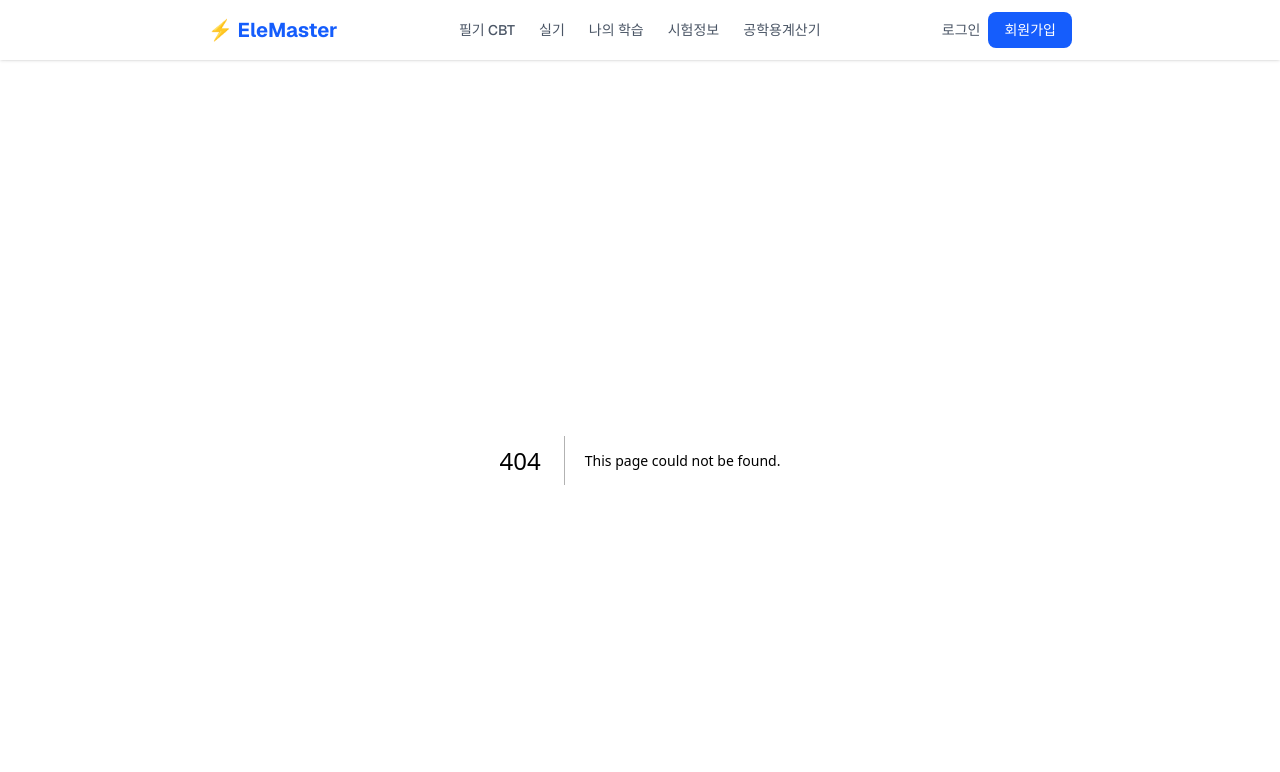
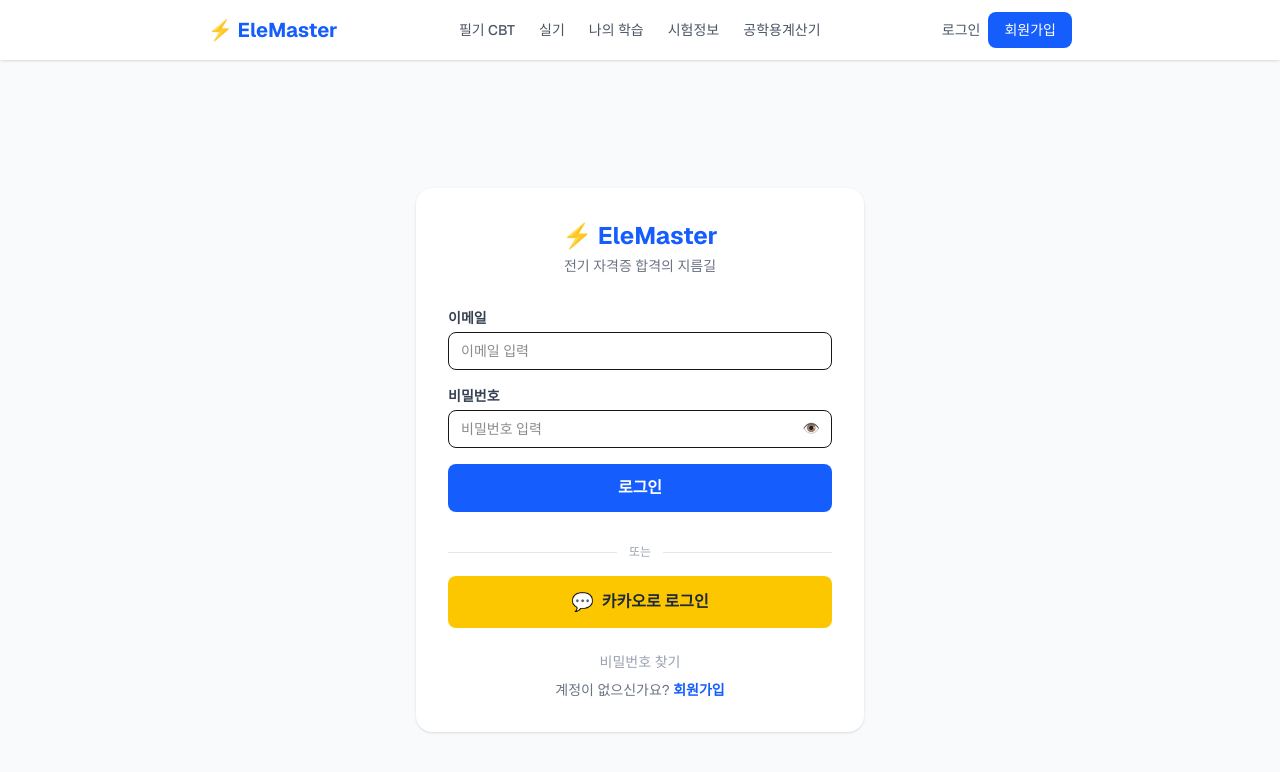
Before and after one commit to leeosan/elemaster, a Next.js app: page /login in a window 1280 px wide. Before the commit this address had no page. Shown: the top 772 px of the page. Built offline with nearby package versions, Linux system fonts and the light colour scheme; no server answers.

Commit message:
feat: 로그인 페이지 추가

```diff
--- /dev/null
+++ b/src/app/login/page.tsx
@@ -0,0 +1,98 @@
+"use client"
+import { useState } from "react"
+import { createClient } from "@/lib/supabase"
+import { useRouter } from "next/navigation"
+import Link from "next/link"
+
+export default function LoginPage() {
+  const router = useRouter()
+  const supabase = createClient()
+  const [email, setEmail] = useState("")
+  const [password, setPassword] = useState("")
+  const [loading, setLoading] = useState(false)
+  const [error, setError] = useState("")
+  const [showPw, setShowPw] = useState(false)
+
+  async function handleLogin() {
+    if (!email || !password) { setError("이메일과 비밀번호를 입력해주세요"); return }
+    setLoading(true)
+    setError("")
+    const { error } = await supabase.auth.signInWithPassword({ email, password })
+    if (error) { setError("이메일 또는 비밀번호가 올바르지 않습니다") }
+    else { router.push("/") }
+    setLoading(false)
+  }
+
+  async function handleKakaoLogin() {
+    await supabase.auth.signInWithOAuth({
+      provider: "kakao",
+      options: {
+        redirectTo: `${window.location.origin}/`,
+        scopes: "profile_nickname profile_image",
+      }
+    })
+  }
+
+  return (
+    <div className="min-h-screen bg-gray-50 flex items-center justify-center px-4">
+      <div className="bg-white rounded-2xl shadow p-8 w-full max-w-md">
+        <div className="text-center mb-8">
+          <h1 className="text-2xl font-bold text-blue-600">⚡ EleMaster</h1>
+          <p className="text-gray-500 text-sm mt-1">전기 자격증 합격의 지름길</p>
+        </div>
+
+        {error && <div className="bg-red-50 text-red-500 text-sm p-3 rounded-lg mb-4">{error}</div>}
+
+        <div className="space-y-4">
+          <div>
+            <label className="block text-sm font-semibold text-gray-700 mb-1">이메일</label>
+            <input
+              type="email"
+              value={email}
+              onChange={e => setEmail(e.target.value)}
+              onKeyDown={e => e.key === "Enter" && handleLogin()}
+              placeholder="이메일 입력"
+              className="w-full border rounded-lg px-3 py-2 text-sm focus:outline-none focus:ring-2 focus:ring-blue-300"
+            />
+          </div>
+          <div>
+            <label className="block text-sm font-semibold text-gray-700 mb-1">비밀번호</label>
+            <div className="relative">
+              <input
+                type={showPw ? "text" : "password"}
+                value={password}
+                onChange={e => setPassword(e.target.value)}
+                onKeyDown={e => e.key === "Enter" && handleLogin()}
+                placeholder="비밀번호 입력"
+                className="w-full border rounded-lg px-3 py-2 text-sm focus:outline-none focus:ring-2 focus:ring-blue-300 pr-10"
+              />
+              <button type="button" onClick={() => setShowPw(!showPw)} className="absolute right-3 top-2 text-gray-400 text-sm">
+                {showPw ? "🙈" : "👁️"}
+              </button>
+            </div>
+          </div>
+
+          <button onClick={handleLogin} disabled={loading} className="w-full py-3 bg-blue-600 text-white rounded-lg font-semibold hover:bg-blue-700 disabled:opacity-50">
+            {loading ? "로그인 중..." : "로그인"}
+          </button>
+
+          <div className="relative my-4">
+            <div className="absolute inset-0 flex items-center"><div className="w-full border-t border-gray-200"></div></div>
+            <div className="relative flex justify-center"><span className="bg-white px-3 text-xs text-gray-400">또는</span></div>
+          </div>
+
+          <button onClick={handleKakaoLogin} className="w-full py-3 bg-yellow-400 text-gray-800 rounded-lg font-semibold hover:bg-yellow-500 flex items-center justify-center gap-2">
+            <span className="text-lg">💬</span> 카카오로 로그인
+          </button>
+        </div>
+
+        <div className="mt-6 text-center space-y-2">
+          <Link href="/reset-password" className="block text-sm text-gray-400 hover:text-gray-600">비밀번호 찾기</Link>
+          <p className="text-sm text-gray-500">
+            계정이 없으신가요? <Link href="/signup" className="text-blue-600 font-semibold hover:underline">회원가입</Link>
+          </p>
+        </div>
+      </div>
+    </div>
+  )
+}
```
